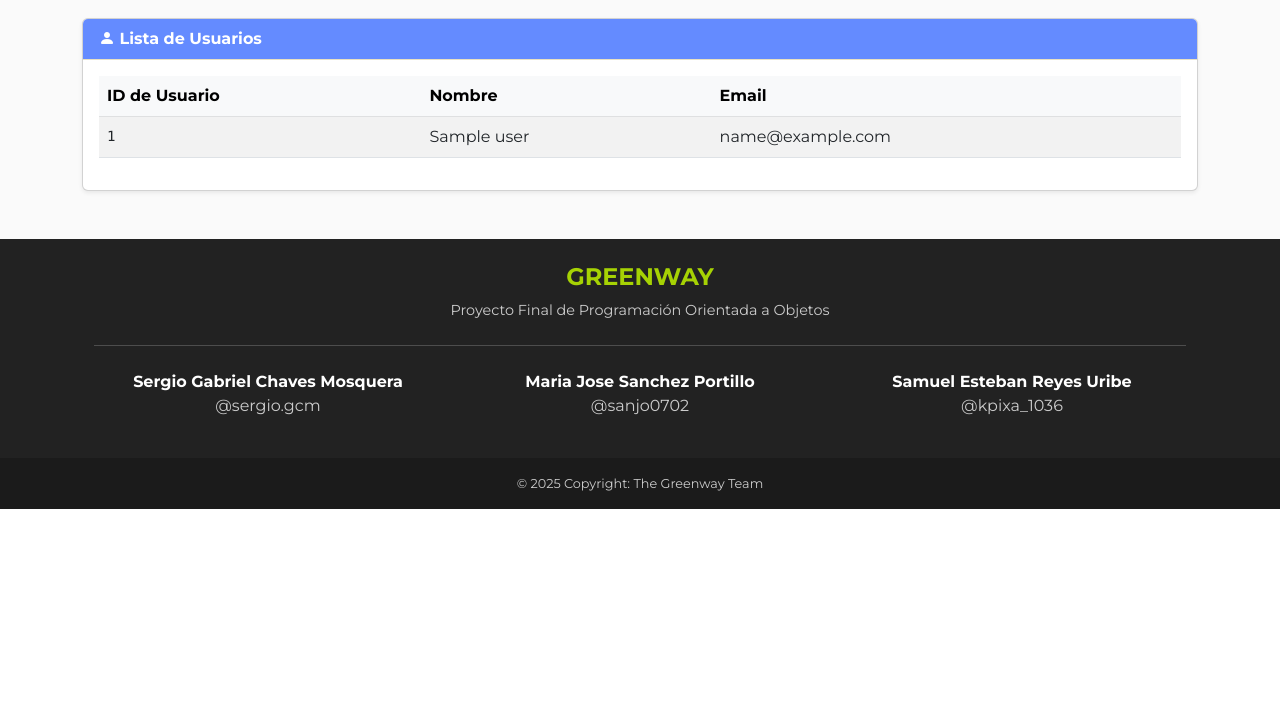
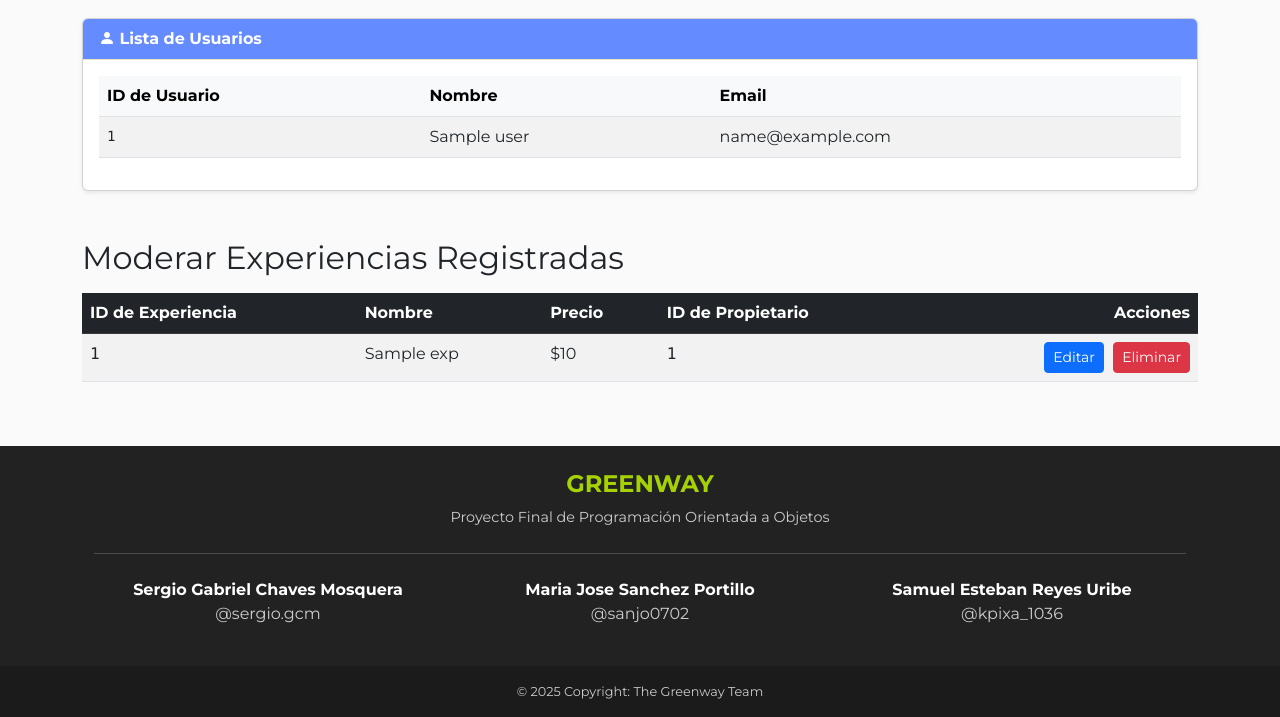
Before and after one commit to sechaves/CRUD-Firebase-Greenway, a Flask app: template app/templates/admin_panel.html in a window 1280 px wide. Shown: the part 823-1540 px from the top of the page. Before the commit the page ends 1332 px from the top, so only its background shows below. Run offline with Flask 3, Linux system fonts and the light colour scheme; the template is opened without the code that fills it: most values are stand-ins (such as "Sample title", 1, 10 or a date in 2020); parts of the project's set-up code (start-up, migrations or seed data) failed here and were passed over.

Commit message:
Editar y eliminar experiencias admin

```diff
--- a/app/templates/admin_panel.html
+++ b/app/templates/admin_panel.html
@@ -14,6 +14,10 @@
         max-height: 400px;
         overflow-y: auto;
     }
+    /* Estilo para que los botones de acción no se separen */
+    .actions-cell .d-inline {
+        margin-left: 5px;
+    }
 </style>
 {% endblock %}
 
@@ -26,9 +30,6 @@
         </div>
     </div>
 
-    <!-- ============================================= -->
-    <!-- Sección de Administradores -->
-    <!-- ============================================= -->
     <div class="row mt-4">
         <div class="col-12">
             <h3 class="mb-3">Administradores</h3>
@@ -55,7 +56,7 @@
                                 </tr>
                                 {% else %}
                                 <tr>
-                                    <td colspan="3" class="text-center text-muted">No hay administradores registrados en la base de datos.</td>
+                                    <td colspan="3" class="text-center text-muted">No hay administradores registrados.</td>
                                 </tr>
                                 {% endfor %}
                             </tbody>
@@ -66,9 +67,6 @@
         </div>
     </div>
 
-    <!-- ============================================= -->
-    <!-- Sección de Propietarios -->
-    <!-- ============================================= -->
     <div class="row mt-5">
         <div class="col-12">
             <h3 class="mb-3">Propietarios</h3>
@@ -95,7 +93,7 @@
                                 </tr>
                                 {% else %}
                                 <tr>
-                                    <td colspan="3" class="text-center text-muted">No hay propietarios registrados en la base de datos.</td>
+                                    <td colspan="3" class="text-center text-muted">No hay propietarios registrados.</td>
                                 </tr>
                                 {% endfor %}
                             </tbody>
@@ -106,9 +104,6 @@
         </div>
     </div>
 
-    <!-- ============================================= -->
-    <!-- Sección de Usuarios -->
-    <!-- ============================================= -->
     <div class="row mt-5">
         <div class="col-12">
             <h3 class="mb-3">Usuarios</h3>
@@ -135,7 +130,7 @@
                                 </tr>
                                 {% else %}
                                 <tr>
-                                    <td colspan="3" class="text-center text-muted">No hay usuarios registrados en la base de datos.</td>
+                                    <td colspan="3" class="text-center text-muted">No hay usuarios registrados.</td>
                                 </tr>
                                 {% endfor %}
                             </tbody>
@@ -146,5 +141,53 @@
         </div>
     </div>
 
+    <div class="row mt-5">
+        <div class="col-12">
+            <h2 class="mb-3">Moderar Experiencias Registradas</h2>
+            <div class="table-responsive">
+                <table class="table table-striped table-hover">
+                    <thead class="table-dark">
+                        <tr>
+                            <th scope="col">ID de Experiencia</th>
+                            <th scope="col">Nombre</th>
+                            <th scope="col">Precio</th>
+                            <th scope="col">ID de Propietario</th>
+                            <th scope="col" class="text-end">Acciones</th>
+                        </tr>
+                    </thead>
+                    <tbody>
+                        {% for exp_id, exp_data in experiencias.items() %}
+                        <tr>
+                            <td class="font-monospace">{{ exp_id }}</td>
+                            <td>{{ exp_data.nombre }}</td>
+                            <td>${{ "{:,.0f}".format(exp_data.precio_noche) }}</td>
+                            <td class="font-monospace">{{ exp_data.propietario_id }}</td>
+
+                            <td class="text-end actions-cell">
+
+                                <a href="{{ url_for('admin_edit_experiencia', experiencia_id=exp_id) }}"
+                                   class="btn btn-sm btn-primary">Editar</a>
+
+                                <form action="{{ url_for('admin_delete_experiencia', experiencia_id=exp_id) }}"
+                                      method="POST"
+                                      class="d-inline"
+                                      onsubmit="return confirm('¿Estás seguro de que quieres eliminar esta experiencia? Esta acción no se puede deshacer.');">
+
+                                    <button type="submit" class="btn btn-sm btn-danger">Eliminar</button>
+                                </form>
+
+                            </td>
+                        </tr>
+                        {% else %}
+                        <tr>
+                            <td colspan="5" class="text-center text-muted">No hay experiencias registradas.</td>
+                        </tr>
+                        {% endfor %}
+                    </tbody>
+                </table>
+            </div>
+        </div>
+    </div>
+
 </div>
 {% endblock %}
--- a/main.py
+++ b/main.py
@@ -2,12 +2,8 @@ import sys
 import os
 from functools import wraps
 from flask import Flask, render_template, request, redirect, url_for, session, flash, Response, jsonify
-
-# SDKs de Firebase (Cliente y Admin)
 from data.firebase_config import auth, db
 from data.firebase_admin import admin_auth
-
-# --- Importa el Model (POO) y el Chatbot (POO) ---
 from domain.models import Usuario, Propietaria, Admin, Persona
 try:
     from domain.openai_chatbot import GreenwayChatbot
@@ -18,12 +14,9 @@ except ImportError:
 except Exception as e:
     print(f"Advertencia: Error al importar chatbot: {e}. El bot estará desactivado.")
     chatbot_importado = False
-# -----------------------------------------------
 
 app = Flask(__name__, template_folder='app/templates', static_folder='app/static')
 app.secret_key = "clave_secreta"
-
-# --- Inicializa el chatbot ---
 chatbot = None
 if chatbot_importado:
     try:
@@ -33,21 +26,13 @@ if chatbot_importado:
         print(f"Error al inicializar el chatbot: {e}")
     except Exception as e:
         print(f"Error inesperado al inicializar el chatbot: {e}")
-# -------------------------------------------------------------------
 
-# =================================================================
-# FUNCIÓN ANTI-CACHÉ
-# =================================================================
 @app.after_request
 def prevent_caching(response: Response) -> Response:
     response.headers["Cache-Control"] = "no-cache, no-store, must-revalidate"
     response.headers["Pragma"] = "no-cache"
     response.headers["Expires"] = "0"
     return response
-
-# =================================================================
-# DECORADORES DE AUTENTICACIÓN
-# =================================================================
 
 def login_required(f):
     @wraps(f)
@@ -73,20 +58,14 @@ def role_required(role_name):
             if 'role' not in session:
                 flash('No tienes permiso para ver esta página.', 'danger')
                 return redirect(url_for('home'))
-
             if session['role'] == 'admin':
                 return f(*args, **kwargs) # Admin puede ver todo
-
             if session['role'] != role_name:
                 flash(f'Esta página es solo para rol: {role_name}.', 'danger')
                 return redirect(url_for('home'))
             return f(*args, **kwargs)
         return wrapper_role
     return decorator
-
-# =================================================================
-# RUTAS DE AUTENTICACIÓN (PÁGINAS "DE AFUERA")
-# =================================================================
 
 @app.route('/')
 @anonymous_required
@@ -101,50 +80,31 @@ def register():
 @app.route('/signup', methods=['POST'])
 @anonymous_required
 def signup():
-    """
-    Ruta de registro actualizada con lógica POO.
-    Lee el botón de radio y crea la instancia de clase correcta.
-    """
     email = request.form['email']
     password = request.form['password']
     nombre = request.form['nombre']
-    # ¡NUEVO! Lee el rol del botón de radio
     rol_elegido = request.form.get('rol') # 'usuario' o 'propietaria'
-
     if not rol_elegido:
         flash('Debes seleccionar un tipo de cuenta.', 'danger')
         return redirect(url_for('register'))
-
     try:
-        # 1. Crear usuario en Firebase Authentication (común para todos)
         user_auth_data = auth.create_user_with_email_and_password(email, password)
         user_id = user_auth_data['localId']
-
-        # 2. Lógica POO: Instanciar la clase correcta
         nuevo_usuario = None
         if rol_elegido == 'usuario':
             nuevo_usuario = Usuario(user_id, nombre, email)
         elif rol_elegido == 'propietaria':
             nuevo_usuario = Propietaria(user_id, nombre, email)
-
         if nuevo_usuario:
-            # 3. Guardar en el nodo correcto de la DB (usuarios/ o propietarios/)
             nuevo_usuario.save_to_db(db)
-
-            # 4. Asignar el Custom Claim (Rol) para la seguridad
             if admin_auth:
                 admin_auth.set_custom_user_claims(user_id, {'role': nuevo_usuario.rol})
-
-        # 5. Iniciar sesión automáticamente
         user_session = auth.sign_in_with_email_and_password(email, password)
         session['user_email'] = user_session['email']
         session['user_id'] = user_session['localId']
-        session['role'] = nuevo_usuario.rol # Asigna el rol elegido a la sesión
-
-        # 6. Notificación de éxito
+        session['role'] = nuevo_usuario.rol
         flash(f'¡Bienvenido, {nombre}! Tu cuenta de {nuevo_usuario.rol} ha sido creada.', 'success')
         return redirect(url_for('home'))
-
     except Exception as e:
         error_message = str(e)
         if "EMAIL_EXISTS" in error_message:
@@ -154,7 +114,6 @@ def signup():
         else:
             flash(f'Error al crear la cuenta: {e}', 'danger')
         return redirect(url_for('register'))
-
 
 @app.route('/signin', methods=['POST'])
 @anonymous_required
@@ -177,7 +136,6 @@ def signin():
     except Exception as e:
         flash('Credenciales incorrectas. Por favor, inténtalo de nuevo.', 'danger')
         return redirect(url_for('login'))
-
 
 @app.route('/logout')
 def logout():
@@ -202,10 +160,6 @@ def reset_password_request():
         flash('Error al enviar el correo. ¿Email correcto?', 'danger')
         return redirect(url_for('reset_password'))
 
-# =================================================================
-# RUTAS DE APLICACIÓN (PÁGINAS "DE ADENTRO")
-# =================================================================
-
 @app.route('/home')
 @login_required
 def home():
@@ -216,7 +170,6 @@ def home():
             for experiencia_id, experiencia_info in all_experiencias_data.items():
                 experiencia_info['id'] = experiencia_id
                 experiencias_list.append(experiencia_info)
-
         return render_template('home.html', session=session, experiencias=experiencias_list)
     except Exception as e:
         print(f"Error cargando experiencias para home: {e}")
@@ -232,7 +185,6 @@ def experiencias():
             for experiencia_id, experiencia_info in all_experiencias_data.items():
                 experiencia_info['id'] = experiencia_id
                 experiencias_list.append(experiencia_info)
-
         return render_template('experiencias.html', session=session, experiencias=experiencias_list)
     except Exception as e:
         flash(f'Error al cargar las experiencias: {e}', 'danger')
@@ -241,24 +193,14 @@ def experiencias():
 @app.route('/profile')
 @login_required
 def profile():
-    """
-    Ruta de perfil actualizada con lógica POO.
-    Busca al usuario en el nodo correcto ('usuarios', 'propietarios', 'admins')
-    usando el rol guardado en la sesión.
-    """
     try:
         user_id = session['user_id']
         user_rol = session['role']
-
-        # Usamos la clase Persona para encontrar al usuario en el nodo correcto
         user_data = Persona.get_user_data_by_role(db, user_rol, user_id)
-
         if not user_data:
             flash('No se pudieron cargar los datos del usuario.', 'danger')
             return redirect(url_for('home'))
-
         return render_template('profile.html', user=user_data, session=session)
-
     except Exception as e:
         flash(f'Error al cargar perfil: {e}', 'danger')
         return redirect(url_for('home'))
@@ -268,92 +210,158 @@ def profile():
 def settings():
     return redirect(url_for('profile'))
 
-
 @app.route('/update-profile', methods=['POST'])
 @login_required
 def update_profile():
-    """
-    Actualiza el perfil del usuario en el nodo correcto.
-    """
     try:
         user_id = session['user_id']
         user_rol = session['role']
         nuevo_nombre = request.form['nombre']
-
         if not nuevo_nombre or len(nuevo_nombre.strip()) == 0:
             flash('El nombre no puede estar vacío.', 'danger')
             return redirect(url_for('profile'))
-
-        # Lógica POO: Usamos el método estático para saber dónde guardar
         nodo_db = Persona.get_db_node_by_role(user_rol)
         db.child(nodo_db).child(user_id).update({"nombre": nuevo_nombre.strip()})
-
         flash('Tu nombre ha sido actualizado con éxito.', 'success')
     except Exception as e:
         flash(f'Error al actualizar el perfil: {e}', 'danger')
-
     return redirect(url_for('profile'))
-
 
 @app.route('/delete-account', methods=['POST'])
 @login_required
 def delete_account():
-    """
-    Elimina al usuario de Auth y de su nodo correspondiente en la DB.
-    """
     try:
         user_id = session['user_id']
         user_rol = session['role']
-
-        # 1. Eliminar de Firebase Authentication (SDK Admin)
         admin_auth.delete_user(user_id)
-
-        # 2. Eliminar del nodo correcto en Realtime Database (POO)
         nodo_db = Persona.get_db_node_by_role(user_rol)
         db.child(nodo_db).child(user_id).remove()
-
-        # 3. Limpiar la sesión (hacer logout)
         session.clear()
-
         flash('Tu cuenta ha sido eliminada permanentemente.', 'success')
         return redirect(url_for('login'))
-
     except Exception as e:
         flash(f'Error al eliminar tu cuenta: {e}', 'danger')
         return redirect(url_for('profile'))
-
-
-# --- Rutas de Admin y Propietario ---
 
 @app.route('/admin-panel')
 @login_required
 @role_required('admin')
 def admin_panel():
-    """
-    Ruta de admin actualizada con lógica POO.
-    Trae los datos de los 3 nodos separados.
-    """
     try:
         all_admins = db.child("admins").get().val() or {}
         all_propietarios = db.child("propietarios").get().val() or {}
         all_usuarios = db.child("usuarios").get().val() or {}
-
+        all_experiencias = db.child("experiencias").get().val() or {}
         return render_template('admin_panel.html',
-                               session=session,
-                               admins=all_admins,
-                               propietarios=all_propietarios,
-                               usuarios=all_usuarios)
+                                 session=session,
+                                 admins=all_admins,
+                                 propietarios=all_propietarios,
+                                 usuarios=all_usuarios,
+                                 experiencias=all_experiencias)
     except Exception as e:
         flash(f'Error al cargar el panel de admin: {e}', 'danger')
         return redirect(url_for('home'))
 
+@app.route('/admin/delete-experiencia/<experiencia_id>', methods=['POST'])
+@login_required
+def admin_delete_experiencia(experiencia_id):
+    """
+    Elimina una experiencia.
+    Permitido si:
+    1. Eres admin.
+    2. Eres el propietario de esta experiencia.
+    """
+    try:
+        experiencia_data = db.child("experiencias").child(experiencia_id).get().val()
+        if not experiencia_data:
+            flash('Esa experiencia no existe.', 'danger')
+            return redirect(url_for('home'))
+
+        owner_id = experiencia_data.get('propietario_id')
+        is_owner = (owner_id == session['user_id'])
+        is_admin = (session.get('role') == 'admin')
+        if not (is_owner or is_admin):
+            flash('No tienes permiso para eliminar esta experiencia.', 'danger')
+            return redirect(url_for('experiencia_detalle', experiencia_id=experiencia_id))
+        db.child("experiencias").child(experiencia_id).remove()
+        flash('Experiencia eliminada con éxito.', 'success')
+    except Exception as e:
+        flash(f'Error al eliminar la experiencia: {e}', 'danger')
+    if session.get('role') == 'admin':
+        return redirect(url_for('admin_panel'))
+    else:
+        return redirect(url_for('home'))
+
+@app.route('/admin/edit-experiencia/<experiencia_id>')
+@login_required
+def admin_edit_experiencia(experiencia_id):
+    """
+    Muestra el formulario para editar una experiencia.
+    Permitido si:
+    1. Eres admin.
+    2. Eres el propietario de esta experiencia.
+    """
+    try:
+        experiencia_data = db.child("experiencias").child(experiencia_id).get().val()
+        if not experiencia_data:
+            flash('No se encontró esa experiencia.', 'danger')
+            return redirect(url_for('home'))
+        owner_id = experiencia_data.get('propietario_id')
+        is_owner = (owner_id == session['user_id'])
+        is_admin = (session.get('role') == 'admin')
+        if not (is_owner or is_admin):
+            flash('No tienes permiso para editar esta experiencia.', 'danger')
+            return redirect(url_for('experiencia_detalle', experiencia_id=experiencia_id))
+        return render_template('admin_edit_experiencia.html',
+                               session=session,
+                               experiencia=experiencia_data,
+                               exp_id=experiencia_id)
+    except Exception as e:
+        flash(f'Error al cargar la experiencia: {e}', 'danger')
+        return redirect(url_for('admin_panel'))
+
+@app.route('/admin/update-experiencia/<experiencia_id>', methods=['POST'])
+@login_required
+def admin_update_experiencia(experiencia_id):
+    """
+    Guarda los cambios de la edición.
+    Permitido si:
+    1. Eres admin.
+    2. Eres el propietario de esta experiencia.
+    """
+    try:
+        experiencia_data = db.child("experiencias").child(experiencia_id).get().val()
+        if not experiencia_data:
+            flash('Esa experiencia no existe.', 'danger')
+            return redirect(url_for('home'))
+        owner_id = experiencia_data.get('propietario_id')
+        is_owner = (owner_id == session['user_id'])
+        is_admin = (session.get('role') == 'admin')
+        if not (is_owner or is_admin):
+            flash('No tienes permiso para modificar esta experiencia.', 'danger')
+            return redirect(url_for('experiencia_detalle', experiencia_id=experiencia_id))
+        nuevo_nombre = request.form['nombre']
+        nueva_desc = request.form['descripcion']
+        nuevo_precio = int(request.form['precio'])
+        update_data = {
+            'nombre': nuevo_nombre,
+            'descripcion': nueva_desc,
+            'precio_noche': nuevo_precio
+        }
+        db.child("experiencias").child(experiencia_id).update(update_data)
+        flash('Experiencia actualizada con éxito.', 'success')
+    except Exception as e:
+        flash(f'Error al actualizar la experiencia: {e}', 'danger')
+    if session.get('role') == 'admin':
+        return redirect(url_for('admin_panel'))
+    else:
+        return redirect(url_for('experiencia_detalle', experiencia_id=experiencia_id))
 
 @app.route('/crear-experiencia')
 @login_required
 @role_required('propietaria')
 def crear_experiencia_form():
     return render_template('crear_experiencia.html', session=session)
-
 
 @app.route('/crear-experiencia-submit', methods=['POST'])
 @login_required
@@ -364,9 +372,7 @@ def crear_experiencia_submit():
         descripcion = request.form['descripcion']
         precio_noche = request.form['precio']
         propietario_id = session['user_id']
-
         placeholder_img = "https://cf.bstatic.com/xdata/images/hotel/max1024x768/658391731.jpg?k=8a8c5a5fe9ce371b31ecbf4e8db05f2a3d1fde897d80338c9e8a758980d8521d&o=&hp=1"
-
         experiencia_data = {
             'nombre': nombre,
             'descripcion': descripcion,
@@ -374,12 +380,9 @@ def crear_experiencia_submit():
             'propietario_id': propietario_id,
             'imagen_url': placeholder_img
         }
-
         nuevo_experiencia = db.child("experiencias").push(experiencia_data)
-
         flash('¡experiencia registrado con éxito!', 'success')
         return redirect(url_for('experiencia_detalle', experiencia_id=nuevo_experiencia['name']))
-
     except Exception as e:
         flash(f'Error al crear el experiencia: {e}', 'danger')
         return redirect(url_for('crear_experiencia_form'))
@@ -392,18 +395,16 @@ def experiencia_detalle(experiencia_id):
         experiencia_data = db.child("experiencias").child(experiencia_id).get().val()
 
         if not experiencia_data:
-            flash('Ese experiencia no existe.', 'danger')
+            flash('Esa experiencia no existe.', 'danger')
             return redirect(url_for('home'))
-
-        return render_template('experiencia_detalle.html', session=session, experiencia=experiencia_data)
+        return render_template('experiencia_detalle.html',
+                               session=session,
+                               experiencia=experiencia_data,
+                               experiencia_id=experiencia_id)
 
     except Exception as e:
         flash(f'Error al cargar el experiencia: {e}', 'danger')
         return redirect(url_for('home'))
-
-# =================================================================
-# RUTA DEL CHATBOT
-# =================================================================
 
 @app.route('/ask-chatbot', methods=['POST'])
 @login_required
@@ -425,12 +426,7 @@ def ask_chatbot():
         print(f"Error en el chatbot: {e}")
         return jsonify({'error': 'Error interno al procesar tu pregunta.'}), 500
 
-# =================================================================
-# INICIO DE LA APP
-# =================================================================
-
 if __name__ == '__main__':
-    # Verificaciones de arranque
     if admin_auth is None:
         print("Error crítico: No se pudo inicializar el SDK de Admin (serviceAccountKey.json).")
     elif chatbot is None and chatbot_importado:
```
Also changed, not shown: app/templates/admin_edit_experiencia.html (added, +39 -0 lines), app/templates/experiencia_detalle.html (+33 -8 lines).
